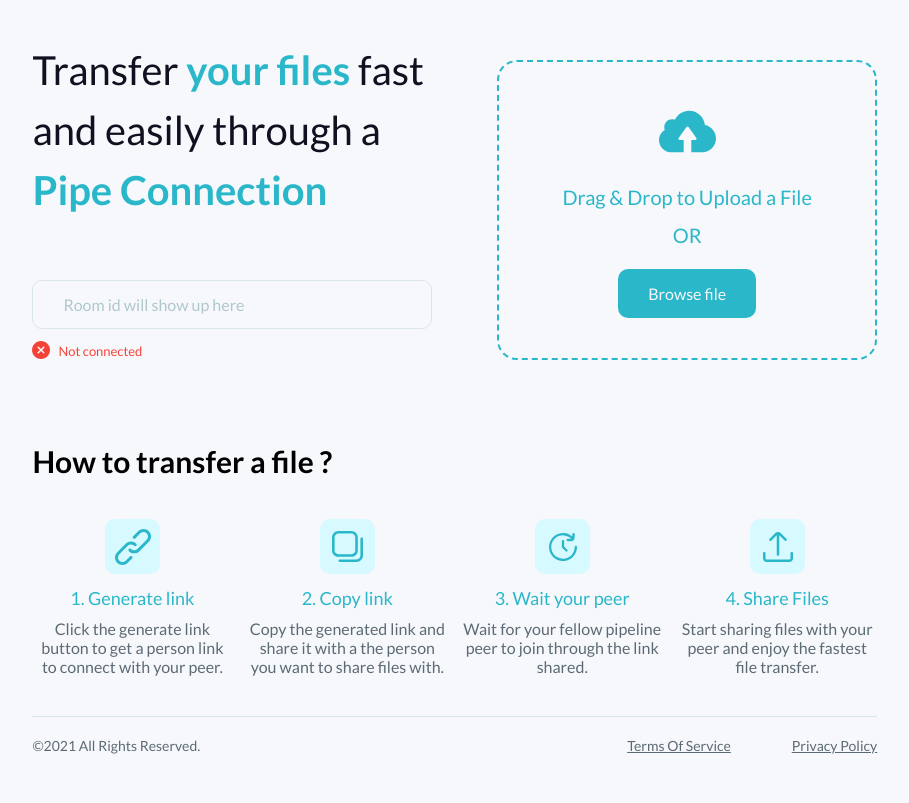
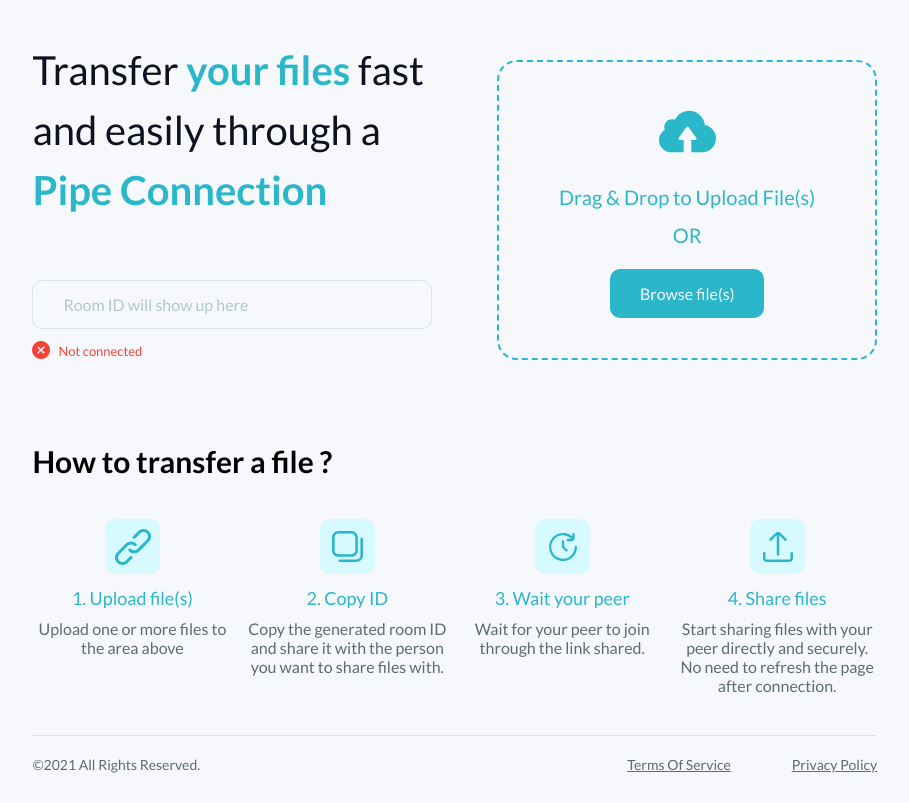
Before and after one commit to Sh3b0/pft, a Flask app: page / in a window 1280 px wide. Shown: the part 72-875 px from the top of the page, without its empty margins (198-1107 px from the left). Before the commit the page ends 826 px from the top, so only its background shows below. Run offline with Flask 2, Linux system fonts and the light colour scheme; some libraries are stand-ins or nearby versions.

Commit message:
added upload and download rates

```diff
--- a/static/js/sender.js
+++ b/static/js/sender.js
@@ -1,166 +1,228 @@
 'use strict';
+import {
+    init,
+    getShortFileName,
+    formatBytes,
+    status,
+    conf,
+    progress,
+    progressFill,
+    progressText,
+    uploadRate,
+    dragAreaFilled,
+    fileText,
+    inviteLink,
+} from "/static/js/main.js"
 
 const fileInput = document.getElementById('file-input')
-let localConnection, sendChannel, latestOffer, fileMeta
-let room_id
+const browseLabel = document.querySelector('.browse-file')
+const dragArea = document.querySelector(".drag-area")
+
+let textSpan = document.getElementById("or")
+let dragText = document.querySelector(".drag-header")
+let localConnection, sendChannel, latestOffer, chunkSize
 
 // Creating local connection
 window.onload = () => {
-    try {
-        localConnection = new RTCPeerConnection(conf)
-    } catch (ReferenceError) {
-        alert("Your browser doesn't support WebRTC, please use a different one to be able to use the app.")
-        return
-    }
-    localConnection.onicecandidate = () => {
+    init()
+    localConnection = new RTCPeerConnection(conf)
+    localConnection.onicecandidate = e => {
         latestOffer = localConnection.localDescription
+        if (sendChannel.readyState === 'open' && e.candidate)
+            sendChannel.send(JSON.stringify({ice: e.candidate}))
     }
     sendChannel = localConnection.createDataChannel("sendChannel")
-    sendChannel.onopen = sendFile
+    sendChannel.onopen = () => {
+        status.dispatchEvent(
+            new CustomEvent('statusChange', {detail: "Connected"})
+        )
+        if (fileInput.files.length !== 0) {
+            progress.style.display = "flex"
+            sendFiles().then()
+        }
+    }
     localConnection.createOffer().then(o => localConnection.setLocalDescription(o))
+    window.onbeforeunload = closeConnection
+    dragArea.addEventListener("dragover", onDragOver)
+    dragArea.addEventListener("dragleave", resetDrag)
+    dragArea.addEventListener('drop', fileUploading)
+    fileInput.addEventListener('change', fileUploading)
 }
 
-// Toggle send/invite button
-function onFileInputChange() {
-    if (!sendChannel) return
 
-    if (sendChannel && sendChannel.readyState === 'open') {
-        if (fileInput.files.length === 0) return
-
-        sendFile()
-
-    } else {
-
-        put_offer()
-    }
+// Reads one chunk of the file
+function readChunkAsync(chunk) {
+    return new Promise((resolve, reject) => {
+        let reader = new FileReader()
+        reader.onload = () => {
+            resolve(reader.result)
+        }
+        reader.onerror = reject
+        reader.readAsArrayBuffer(chunk)
+    })
 }
 
-// SendButton functionality
-async function sendFile() {
+// Resolves on ACK message from receiver (for each chunk)
+function awaitACK() {
+    return new Promise((resolve, reject) => {
+        sendChannel.onmessage = e => {
+            if (e.data === 'ACK') resolve()
+            else reject()
+        }
+    })
+}
+
+// Sends all files in fileInput through an open sendChannel
+async function sendFiles() {
     fileInput.disabled = true
     for (let i = 0; i < fileInput.files.length; i++) {
-        let sent = false
-        fileMeta = {
-            name: fileInput.files[i].name,
-            size: fileInput.files[i].size,
-            last_modified: fileInput.files[i].lastModified,
+        let file = fileInput.files[i]
+        sendChannel.send(JSON.stringify({name: file.name, size: file.size}))
+        fileText.firstChild.textContent = getShortFileName(file.name)
+        fileText.children[1].textContent = `(${formatBytes(file.size)})`
+        let start_time = (new Date()).getTime()
+        for (let bytesSent = 0; bytesSent <= file.size; bytesSent += chunkSize) {
+
+            let chunk = await readChunkAsync(file.slice(bytesSent, bytesSent + chunkSize))
+            sendChannel.send(chunk)
+            let end_time = (new Date()).getTime()
+            let upload_rate = ((bytesSent/((end_time - start_time)/1000)/1024)/1024).toFixed(2)
+
+            let percentage = (bytesSent / file.size * 100).toFixed(2)
+            progressText.innerText = `Sending file ${i + 1}/${fileInput.files.length} - `  +
+                `${formatBytes(bytesSent)} Uploaded`
+
+            progressFill.style.width = percentage + "%"
+            uploadRate.innerText = " Upload rate: " + upload_rate + "Mb/s"
+            await awaitACK()
         }
-        let file = fileInput.files[i]
-        console.log("sending file#:", i + 1, "name: ", file.name)
-        const fileReader = new FileReader();
-        const chunkSize = 16000// 262144
-        let so_far = 0
-        //send file meta first
-        sendChannel.send(JSON.stringify(fileMeta))
-        const readChunk = o => {
-            const slice = file.slice(o, o + chunkSize)
-            fileReader.readAsArrayBuffer(slice)
-        }
-
-        readChunk(0)
-        // Start sending file
-        while (!sent) {
-
-            status.dispatchEvent(
-                new CustomEvent('statusChange', {detail: "Connected"})
-            )
-
-            progress.style.display = "flex"
-            fileReader.onerror = e => {
-                console.error('Error reading file: ', e)
-                closeConnection()
-            }
-
-            // On reading a part of the file, we send that part
-            fileReader.onload = sendChunk
-
-            async function sendChunk() {
-                await timeout(0.1)
-                try {
-                    sendChannel.send(fileReader.result)
-                } catch (DOMException) {
-                    status.dispatchEvent(
-                        new CustomEvent('statusChange', {detail: "Connection Error"})
-                    )
-                    return
-                }
-                so_far += fileReader.result.byteLength
-                progressText.innerText = "Sending " + file.name + " " + (so_far / file.size * 100).toFixed(2).toString() + "% ..."
-                progressFill.style.width = (so_far / file.size * 100).toString() + "%"
-                if (so_far === file.size) {
-                    status.dispatchEvent(
-                        new CustomEvent('statusChange', {detail: "Upload Complete!"})
-                    )
-                    sent = true
-                }
-                if (so_far < file.size) {
-                    // Reads chunkSize bytes of the file
-                    readChunk(so_far)
-                }
-            }
-
-            await timeout(0.1)
-        }
+        status.dispatchEvent(
+            new CustomEvent('statusChange', {detail: `Uploaded ${i + 1} file(s)`})
+        )
     }
+    progressText.innerText = ""
+    uploadRate.innerText = ""
+    progress.style.display = "none"
+    status.dispatchEvent(
+        new CustomEvent('statusChange', {detail: `Uploaded ${fileInput.files.length} file(s)`})
+    )
+    resetDrag(null)
     fileInput.disabled = false
 }
 
-function timeout(ms) {
-    return new Promise(resolve => setTimeout(resolve, ms))
-}
-
 // Puts SDP offer to API
-function put_offer() {
+function putOffer() {
     console.log("Putting offer...")
+    let roomId = Math.floor(Math.random() * 9e9 + 1e9)
+    let roomLink = document.location.origin + '/api/' + roomId
     let xhr = new XMLHttpRequest()
-    room_id = Math.floor(Math.random() * (1e10 - 1) + 1e9)
-    let roomLink = document.location.origin + '/api/' + room_id
     xhr.open("PUT", roomLink, true)
     xhr.setRequestHeader('Content-Type', 'application/json')
     xhr.send(JSON.stringify(latestOffer.toJSON()))
-
-    inviteLink.textContent = room_id.toString()
+    inviteLink.textContent = roomId.toString()
     inviteLink.style.color = "black"
     status.dispatchEvent(
         new CustomEvent('statusChange', {detail: "Waiting for receiver to join"})
     )
     console.log("Waiting for answer...")
-    get_answer(0)
+    getAnswer(0, roomId)
 }
 
 // Gets SDP answer from API
-function get_answer(count) {
+function getAnswer(count, roomId) {
     if (count >= 1000) {
         alert("Room timed out (receiver didn't join). Please try again.")
         location.reload()
     }
     let xhr = new XMLHttpRequest()
-    let room_link = document.location.origin + '/api/' + room_id
-    xhr.open("GET", room_link, true)
+    let roomLink = document.location.origin + '/api/' + roomId
+    xhr.open("GET", roomLink, true)
     xhr.setRequestHeader('Content-Type', 'application/json')
     xhr.send()
     xhr.onreadystatechange = e => {
         if (e.target.readyState === 4) {
             if (xhr.status !== 200) {
                 status.dispatchEvent(
-                    new CustomEvent('statusChange', {detail: "Connection Error"})
+                    new CustomEvent('statusChange', {detail: "Error connecting to server. Retrying..."})
+                )
+                setTimeout(getAnswer.bind(null, count + 1, roomId), 1000)
+                return
+            }
+            let rsp
+            try {
+                rsp = JSON.parse(JSON.parse(xhr.response))
+            } catch (SyntaxError) {
+                status.dispatchEvent(
+                    new CustomEvent('statusChange', {detail: "Connection Error. Please try again."})
                 )
                 return
             }
-            let rsp = JSON.parse(JSON.parse(xhr.response))
             if (rsp.type === "answer" && localConnection.iceGatheringState === 'complete') {
                 status.dispatchEvent(
                     new CustomEvent('statusChange', {detail: "Connecting..."})
                 )
                 localConnection.setRemoteDescription(rsp)
                     .catch(() => status.dispatchEvent(
-                        new CustomEvent('statusChange', {detail: "Connection Error"})
+                        new CustomEvent('statusChange', {detail: "Connection Error. Please try again."})
                     ))
+                chunkSize = 16384
+                const match = rsp.sdp.match(/a=max-message-size:\s*(\d+)/)
+                if (match !== null && match.length >= 2) {
+                    chunkSize = Math.max(chunkSize, parseInt(match[1]))
+                }
             } else if (rsp.type === 'offer') {
-                setTimeout(get_answer.bind(null, count + 1), 3000)
+                setTimeout(getAnswer.bind(null, count + 1, roomId), 3000)
             }
         }
     }
+}
+
+// Called when user drops files on dragArea, or changes file using Browse button
+// Changes UI to show the file and creates room (or immediately send file if channel is already open)
+function fileUploading(e) {
+    e.preventDefault()
+    dragArea.style.display = "none"
+    dragAreaFilled.style.display = "flex"
+    dragArea.classList.remove("active")
+    if (e.dataTransfer) fileInput.files = e.dataTransfer.files
+    if (fileInput.files.length > 1) {
+        let total_size = 0
+        fileText.firstChild.textContent = fileInput.files.length + " files"
+        for (let i = 0; i < fileInput.files.length; i++) total_size += fileInput.files[i].size
+        fileText.children[1].textContent = `(${formatBytes(total_size)})`
+    } else {
+        fileText.firstChild.textContent = getShortFileName(fileInput.files[0].name)
+        fileText.children[1].textContent = `(${formatBytes(fileInput.files[0].size)})`
+    }
+    if (sendChannel && sendChannel.readyState === 'open' && fileInput.files.length !== 0) {
+        status.dispatchEvent(
+            new CustomEvent('statusChange', {detail: "Connected"})
+        )
+        progress.style.display = "flex"
+        sendFiles().then()
+    } else {
+        putOffer()
+    }
+}
+
+// Adjusts UI on dragArea leave or file upload complete
+function resetDrag(e) {
+    if (e) e.preventDefault()
+    dragAreaFilled.style.display = "none"
+    dragArea.style.display = "flex"
+    browseLabel.style.display = "flex"
+    textSpan.style.display = "flex"
+    dragArea.classList.remove("active")
+    dragText.textContent = "Drag & Drop to Upload File(s)"
+}
+
+// Adjusts UI on dragArea enter
+function onDragOver(e) {
+    e.preventDefault()
+    browseLabel.style.display = "none"
+    textSpan.style.display = "none"
+    dragArea.classList.add("active")
+    dragText.textContent = "Release to upload file(s)"
 }
 
 // Closes Data Channel and local connection
@@ -175,6 +237,3 @@ function closeConnection() {
     }
     fileInput.disabled = false
 }
-
-window.onbeforeunload = closeConnection
-fileInput.onchange = onFileInputChange
--- a/static/styles/style.css
+++ b/static/styles/style.css
@@ -126,10 +126,31 @@ header {
     flex-direction: column;
 }
 
+.drag-area.active{
+    border: 2px solid #2AB7CA;
+}
+
+.drag-area-filled{
+    display:none;
+    border: 2px solid #2AB7CA;
+    margin-top: 20px;
+    width: 380px;
+    height: 300px;
+    border-radius: 20px;
+    align-items: center;
+    justify-content: center;
+    flex-direction: column;
+}
+
 .drag-header {
     font-size: 20px;
     color: #2AB7CA;
     margin: 22px 0 14px 0;
+    pointer-events: none;
+}
+
+.cloud-icon {
+    pointer-events: none;
 }
 
 
--- a/templates/sender.html
+++ b/templates/sender.html
@@ -32,7 +32,7 @@
 
             <div class="link-create">
                 <div class="link-text">
-                    <p id="invite-link">Room id will show up here</p>
+                    <p id="invite-link">Room ID will show up here</p>
                 </div>
             </div>
 
@@ -42,17 +42,27 @@
             </div>
         </div>
         <div class="right-main">
+
             <div class="drag-area">
                 <div class="cloud-icon"><img src="{{ url_for('static', filename='icons/cloudupload.svg') }}" alt=""></div>
-                <div class="drag-header">Drag & Drop to Upload a File</div>
-                <span style="color: #2AB7CA; font-size: 20px; margin-bottom: 22px;">OR</span>
-                <label for="file-input" class="browse-file">Browse file</label>
+                <div class="drag-header">Drag & Drop to Upload File(s)</div>
+                <span id="or" style="color: #2AB7CA; font-size: 20px; margin-bottom: 22px;">OR</span>
+                <label for="file-input" class="browse-file">Browse file(s)</label>
                 <input id="file-input" type="file" hidden="hidden" multiple/>
             </div>
+
+            <div class="drag-area-filled">
+                <div class="file-sending-icon">
+                    <img src="{{ url_for('static', filename='icons/file-sending.svg') }}" alt=""></div>
+                <div class="filename"><span style="color: #0F1020; font-size: 14px">image.png</span>
+                    <span style="color: #5C6B73; font-size: 14px">(20MB)</span></div>
+            </div>
+
             <div class="progress-text"><p></p></div>
             <div class="progress">
                 <div class="progress-fill"></div>
             </div>
+            <div class="upload-rate"><p></p></div>
         </div>
     </div>
 
@@ -61,17 +71,17 @@
     <div class="transfer-steps">
         <div class="steps">
             <div class="img-steps"><img src="{{ url_for('static', filename='icons/link.svg') }}" alt=""></div>
-            <div class="title-steps">1. Generate link</div>
+            <div class="title-steps">1. Upload file(s)</div>
             <div class="para-steps">
-                <p>Click the generate link button to get a person link to connect with your peer.</p>
+                <p>Upload one or more files to the area above</p>
             </div>
         </div>
 
         <div class="steps">
             <div class="img-steps"><img src="{{ url_for('static', filename='icons/copy-how.svg') }}" alt=""></div>
-            <div class="title-steps">2. Copy link</div>
+            <div class="title-steps">2. Copy ID</div>
             <div class="para-steps">
-                <p>Copy the generated link and share it with a the person you want to share files with.</p>
+                <p>Copy the generated room ID and share it with the person you want to share files with.</p>
             </div>
         </div>
 
@@ -79,15 +89,15 @@
             <div class="img-steps"><img src="{{ url_for('static', filename='icons/wait.svg') }}" alt=""></div>
             <div class="title-steps">3. Wait your peer</div>
             <div class="para-steps">
-                <p>Wait for your fellow pipeline peer to join through the link shared.</p>
+                <p>Wait for your peer to join through the link shared.</p>
             </div>
         </div>
 
         <div class="steps">
             <div class="img-steps"><img src="{{ url_for('static', filename='icons/share-how.svg') }}" alt=""></div>
-            <div class="title-steps">4. Share Files</div>
+            <div class="title-steps">4. Share files</div>
             <div class="para-steps">
-                <p>Start sharing files with your peer and enjoy the fastest file transfer.</p>
+                <p>Start sharing files with your peer directly and securely. No need to refresh the page after connection.</p>
             </div>
         </div>
 
@@ -103,10 +113,10 @@
 </body>
 <script src="https://webrtc.github.io/adapter/adapter-latest.js"></script>
 <script type="application/javascript">
-    const cross_icon = '{{ url_for('static', filename='icons/cross.svg') }}';
-    const info_icon = '{{ url_for('static', filename='icons/information.svg') }}' ;
-    const success_icon = '{{ url_for('static', filename='icons/success.svg') }}' ;
+    const crossIcon = '{{ url_for('static', filename='icons/cross.svg') }}';
+    const infoIcon = '{{ url_for('static', filename='icons/information.svg') }}' ;
+    const successIcon = '{{ url_for('static', filename='icons/success.svg') }}' ;
 </script>
-<script src="{{ url_for('static', filename='js/main.js') }}"></script>
-<script src="{{ url_for('static', filename='js/sender.js') }}"></script>
+<script type="module" src="{{ url_for('static', filename='js/main.js') }}"></script>
+<script type="module" src="{{ url_for('static', filename='js/sender.js') }}"></script>
 </html>
```
Also changed, not shown: static/js/receiver.js (+98 -54 lines), templates/receiver.html (+19 -13 lines), static/js/main.js (renamed from static/js/common.js).
